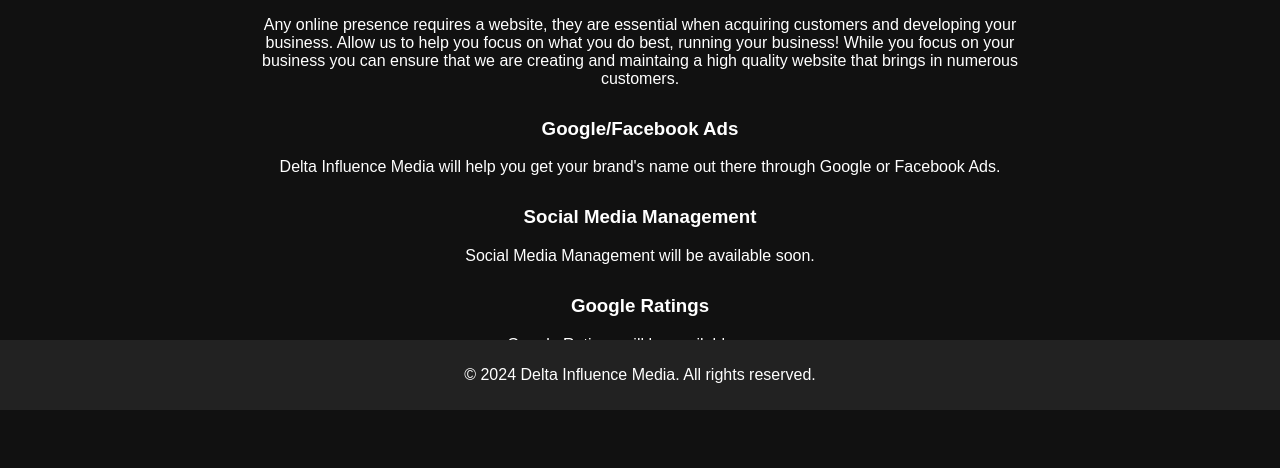
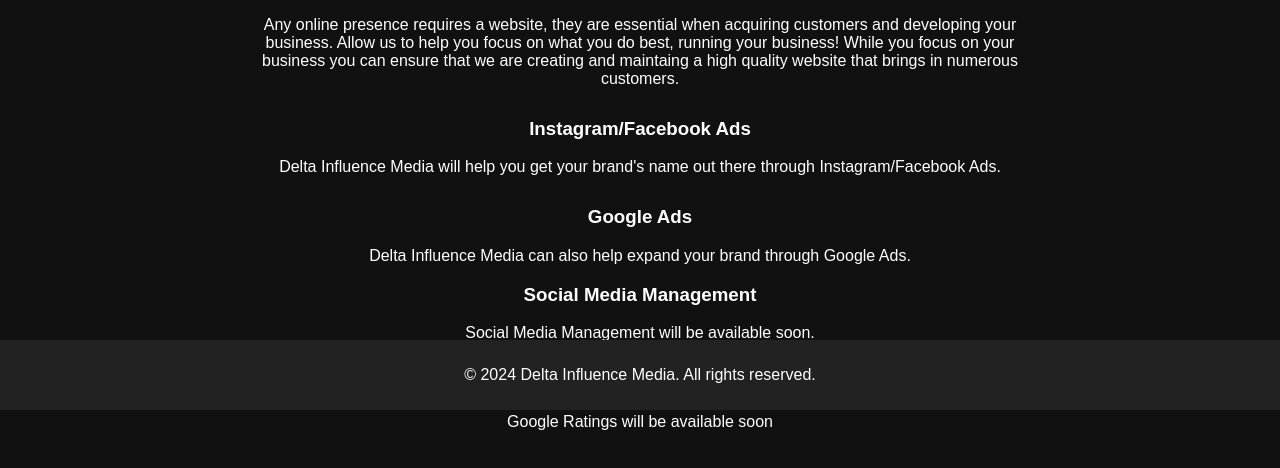
Before and after one commit to loganjgebhardt/loganjgebhardt.github.io, a plain HTML site: page services.html in a window 1280 px wide. Shown: the part 390-858 px from the top of the page. Before the commit the page ends 836 px from the top, so only its background shows below. Drawn offline with Linux system fonts and the light colour scheme.

Commit message:
Update services.html

```diff
--- a/services.html
+++ b/services.html
@@ -74,8 +74,12 @@
                 <p>Any online presence requires a website, they are essential when acquiring customers and developing your business. Allow us to help you focus on what you do best, running your business! While you focus on your business you can ensure that we are creating and maintaing a high quality website that brings in numerous customers.</p>
             </div>
             <div class="service">
-                <h3>Google/Facebook Ads</h3>
-                <p>Delta Influence Media will help you get your brand's name out there through Google or Facebook Ads.</p>
+                <h3>Instagram/Facebook Ads</h3>
+                <p>Delta Influence Media will help you get your brand's name out there through Instagram/Facebook Ads.</p>
+            </div>
+            <div>
+                <h3>Google Ads</h3>
+                <p>Delta Influence Media can also help expand your brand through Google Ads.</p>
             </div>
             <div class="service">
                 <h3>Social Media Management</h3>
```
